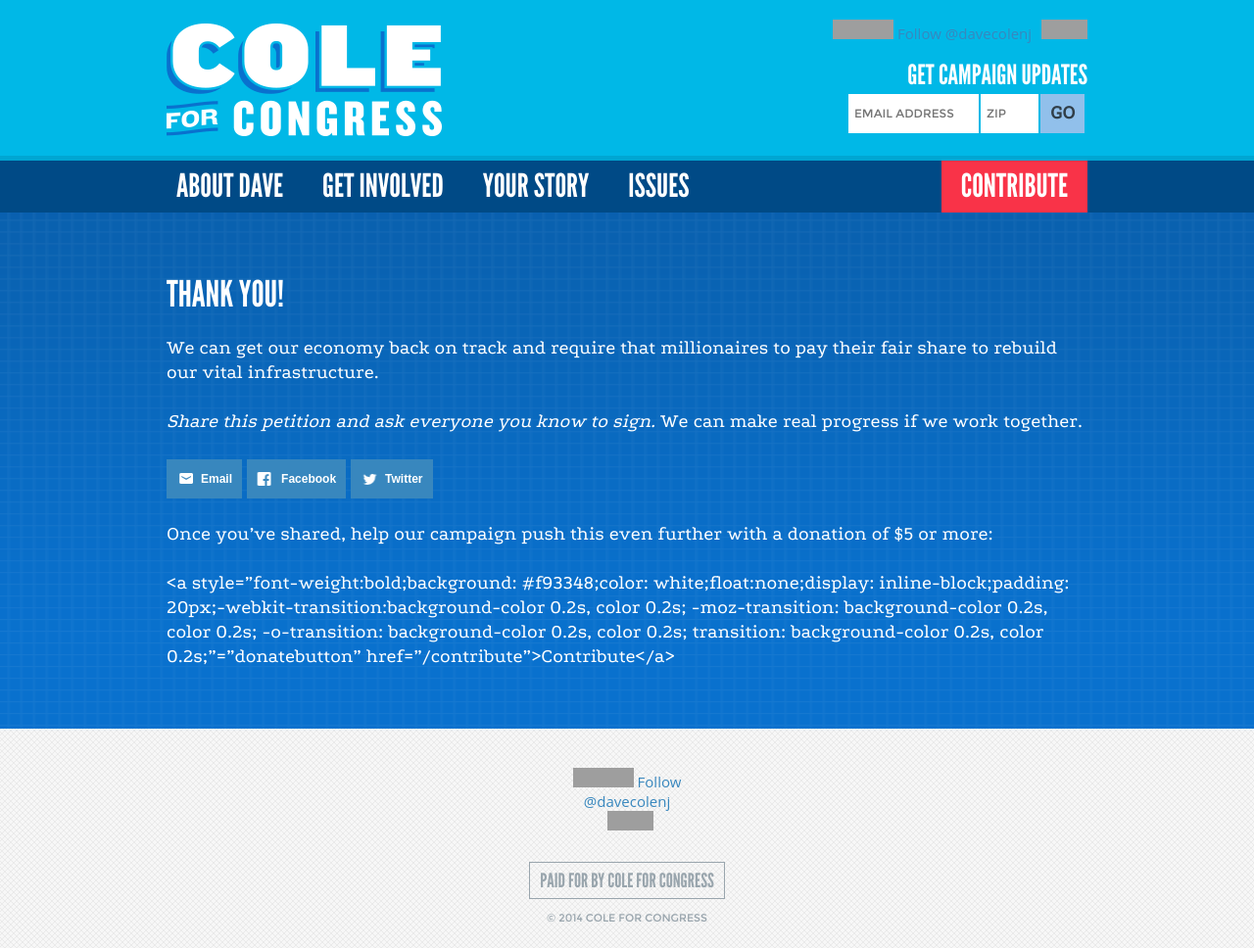
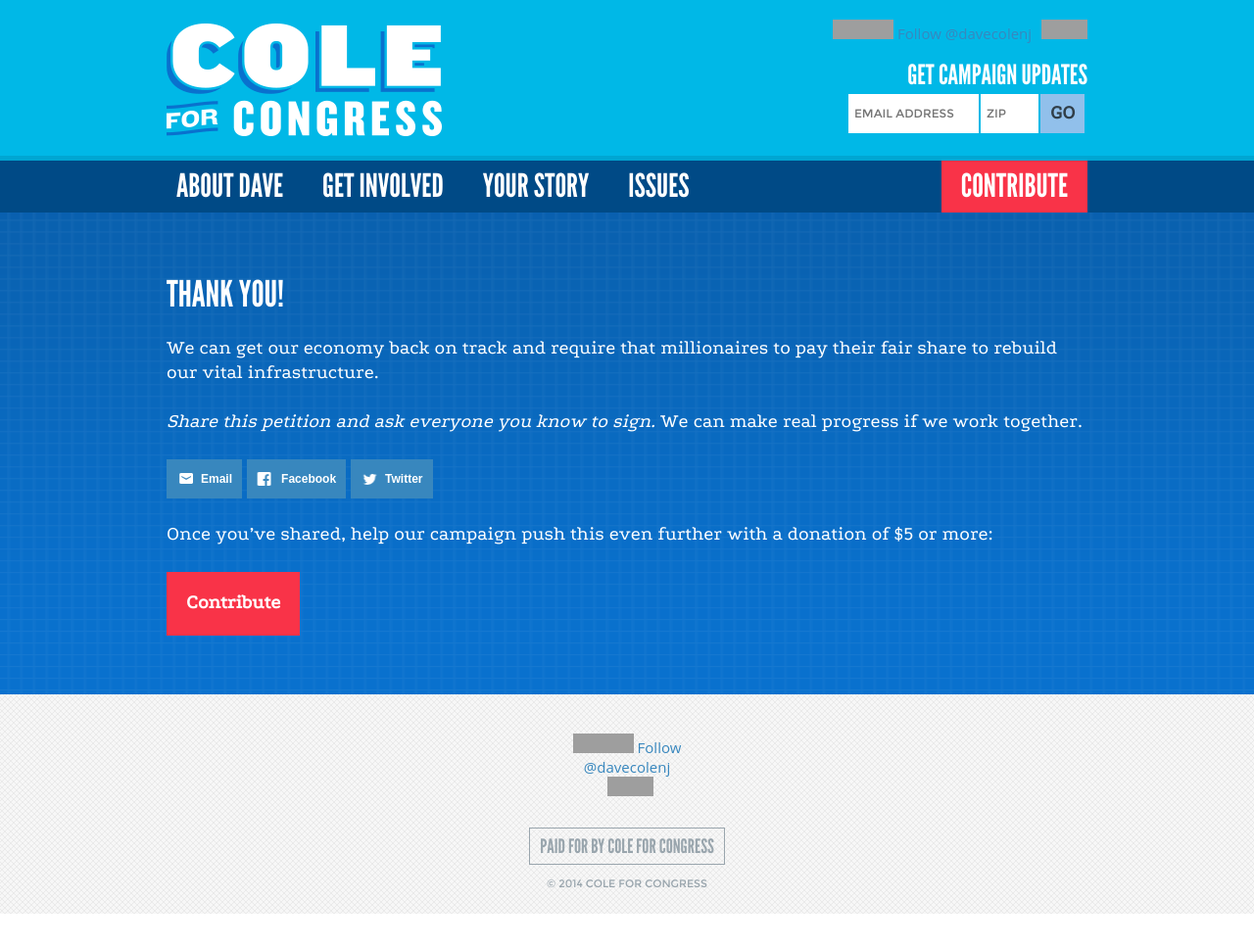
Before and after one commit to gravnetic/coleforcongress.github.io, a Jekyll site: the page built from _posts/2014-04-09-fair-share-share.md, in a window 1280 px wide. Shown: the whole page at 98% size. Built offline with Jekyll 4.4.1, drawn with Linux system fonts in a browser that asks for light colours; Markdown is read by kramdown in place of the engine named in the settings; comment, search, counter and statistics services are not loaded; after the commit the page ends 933 px from its top, so only the background shows below that; part of the change alters nothing that is shown; grey boxes are pictures that could not be loaded.

Commit message:
Update 2014-04-09-fair-share-share.md

```diff
--- a/_posts/2014-04-09-fair-share-share.md
+++ b/_posts/2014-04-09-fair-share-share.md
@@ -23,4 +23,4 @@ We can get our economy back on track and require that millionaires to pay their
 
 Once you’ve shared, help our campaign push this even further with a donation of $5 or more:
 
-<a  style="font-weight:bold;background: #f93348;color: white;float:none;display: inline-block;padding: 20px;-webkit-transition:background-color 0.2s, color 0.2s;  -moz-transition: background-color 0.2s, color 0.2s; -o-transition: background-color 0.2s, color 0.2s;  transition: background-color 0.2s, color 0.2s;"="donatebutton" href="/contribute">Contribute</a>
+<a  style="font-weight:bold;background: #f93348;color: white;float:none;display: inline-block;padding: 20px;-webkit-transition:background-color 0.2s, color 0.2s;  -moz-transition: background-color 0.2s, color 0.2s; -o-transition: background-color 0.2s, color 0.2s;  transition: background-color 0.2s, color 0.2s;"  href="/contribute">Contribute</a>
```
